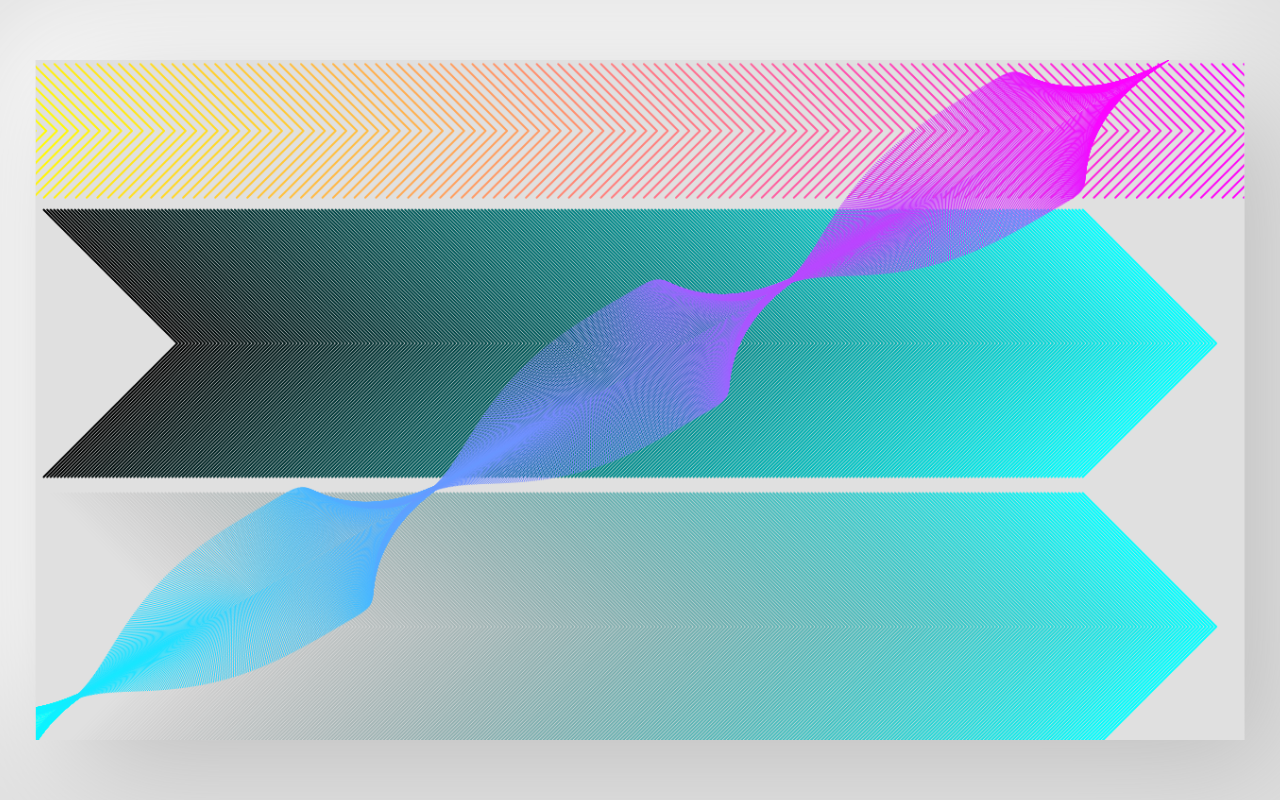
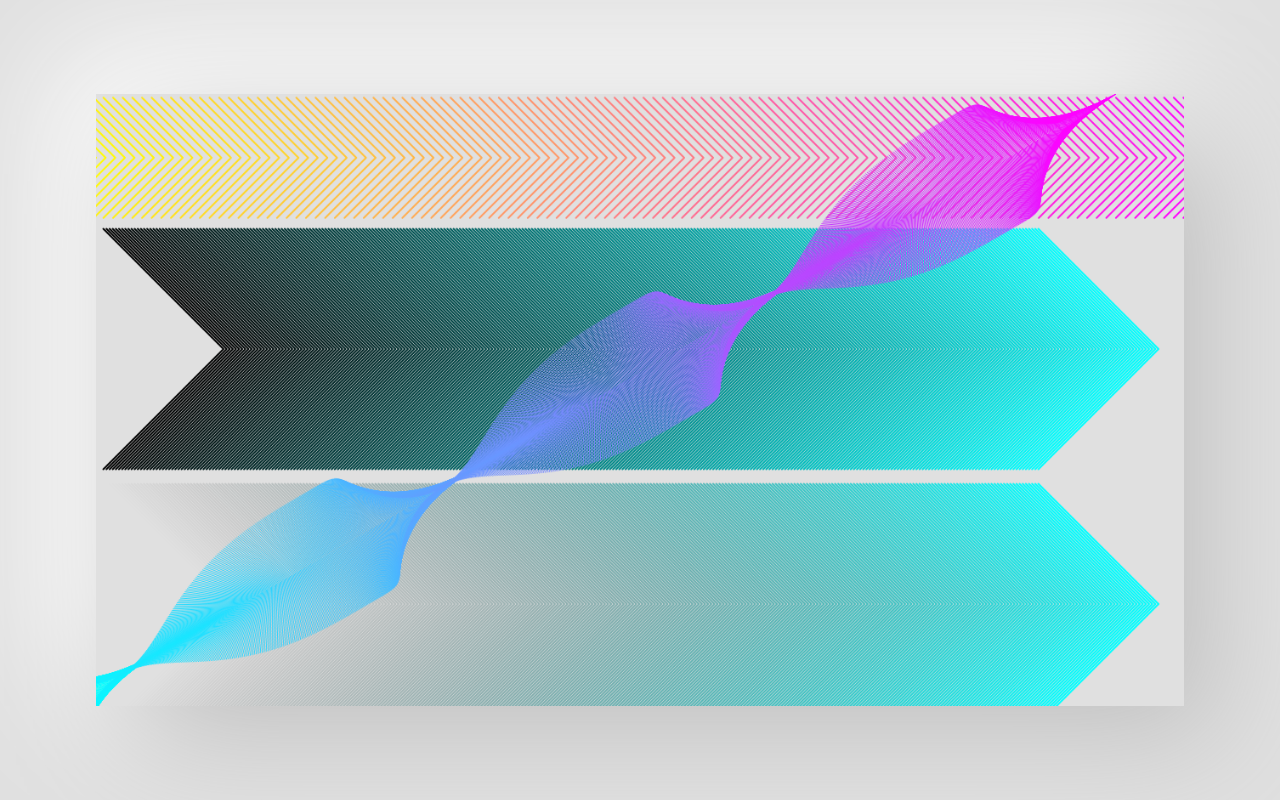
Before and after one commit to SwiftCoderJoe/Topics, a plain HTML site: page index.html in a window 1280 px wide. Drawn offline with Linux system fonts and the light colour scheme.

Commit message:
Resize canvas

```diff
--- a/style.css
+++ b/style.css
@@ -15,3 +15,10 @@ canvas {
     left: 50%;
     transform: translate(-50%, -50%);
 }
+
+@media (max-aspect-ratio: 16/9) {
+    canvas {
+        height: unset;
+        width: 85vw;
+    }
+}
```
